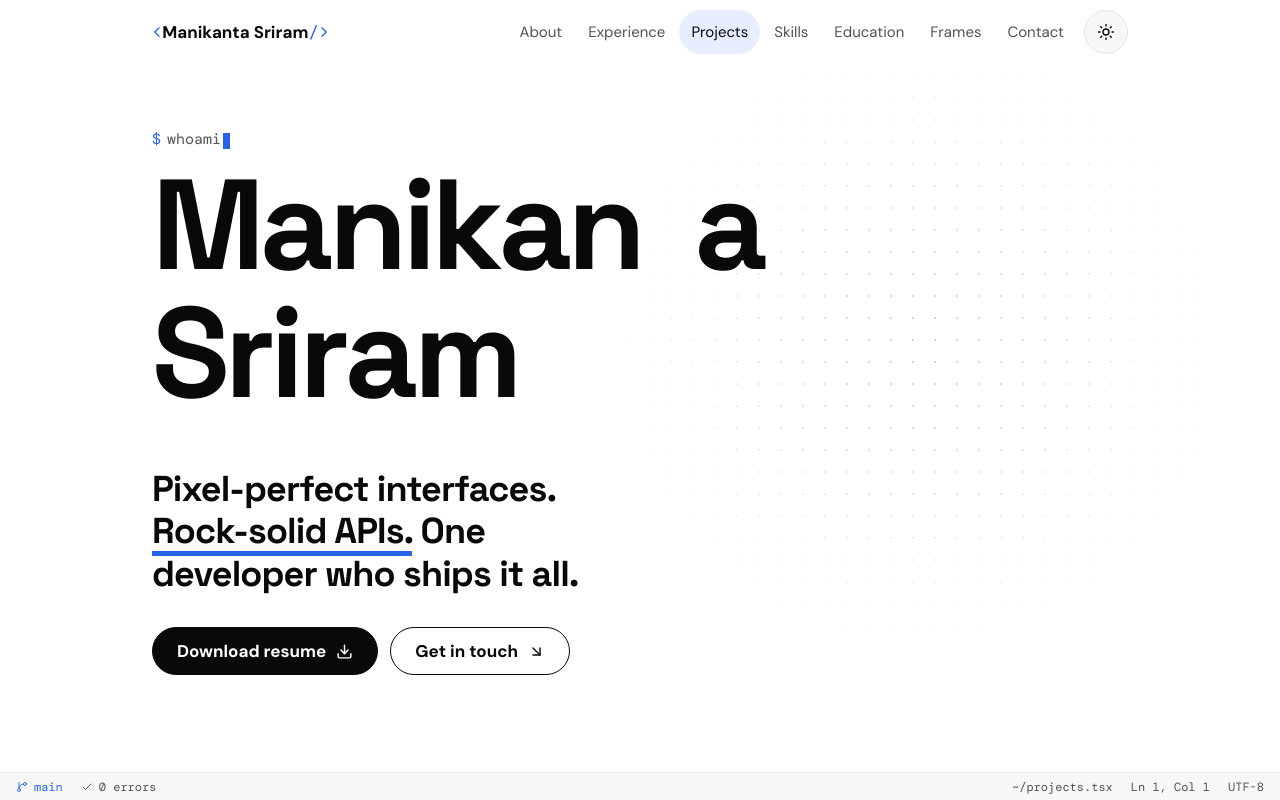
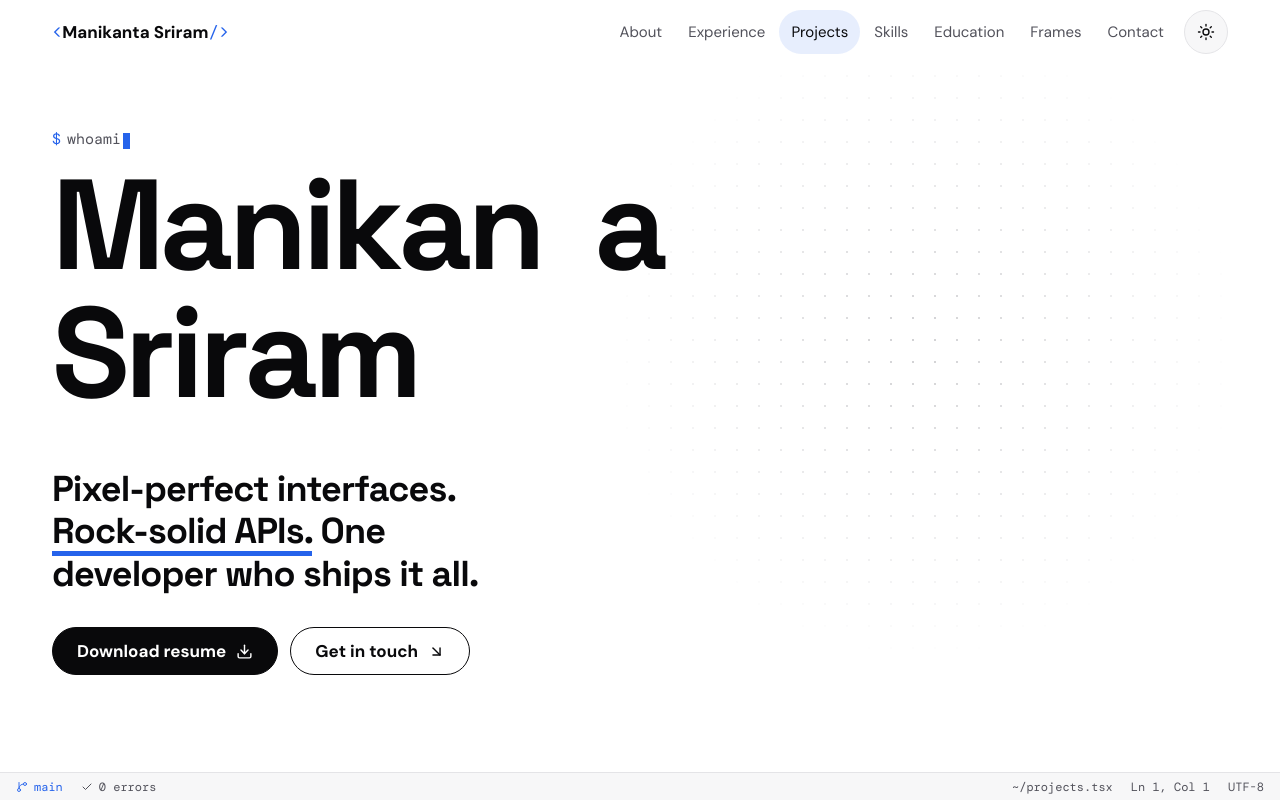
Before and after one commit to manikantasriram/portfolio-nextjs, a Next.js app: page / in a window 1280 px wide. Shown: the top 800 px of the page. Built offline with nearby package versions, Linux system fonts and the light colour scheme.

Commit message:
Widen the content area from 1040px to 1240px for wide screens; paragraphs keep their reading widths

```diff
--- a/app/globals.css
+++ b/app/globals.css
@@ -140,8 +140,10 @@
 }
 
 @layer components {
+  /* 1240px: fills laptops and leaves sensible margins on wide monitors; paragraphs keep their own
+     reading widths (max-width in em), so lines stay comfortable */
   .wrap {
-    max-width: 1040px;
+    max-width: 1240px;
     margin-inline: auto;
     padding-left: max(24px, env(safe-area-inset-left));
     padding-right: max(24px, env(safe-area-inset-right));
```
